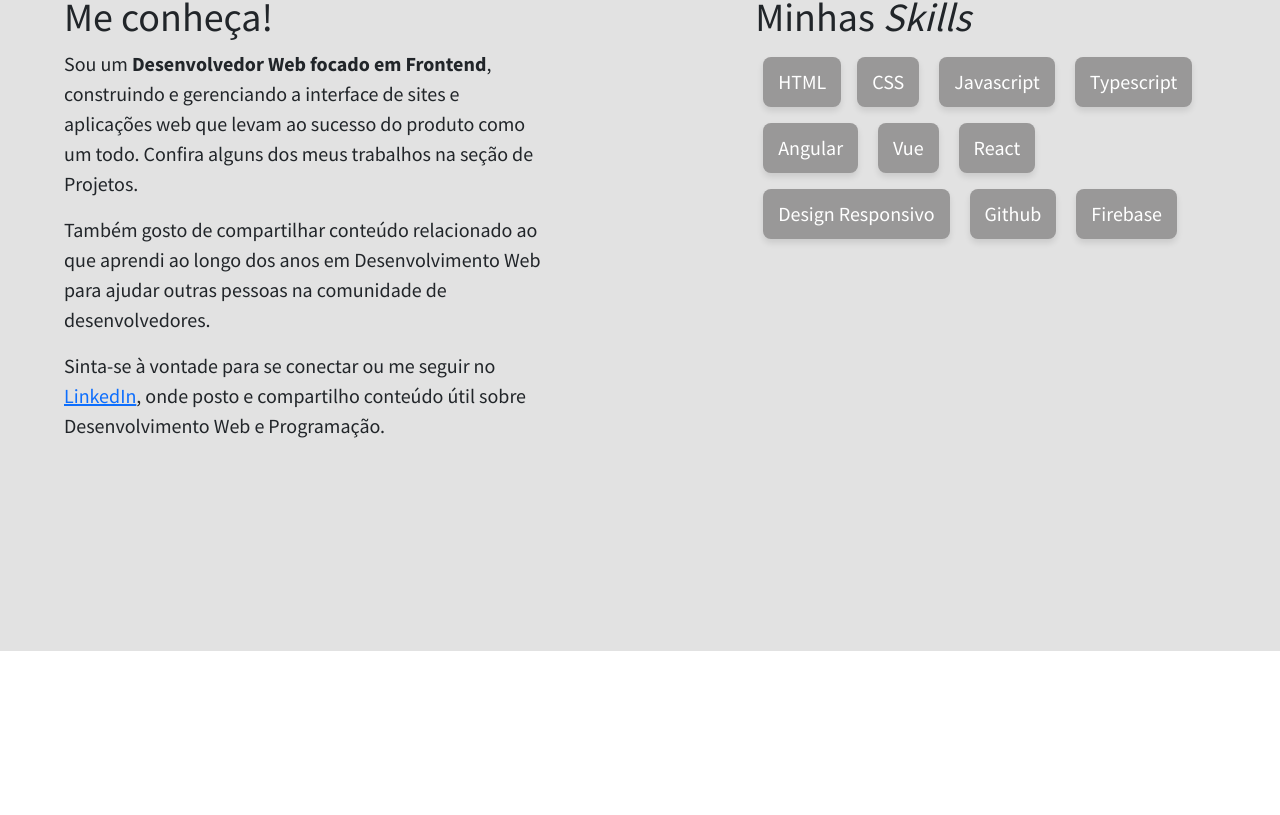
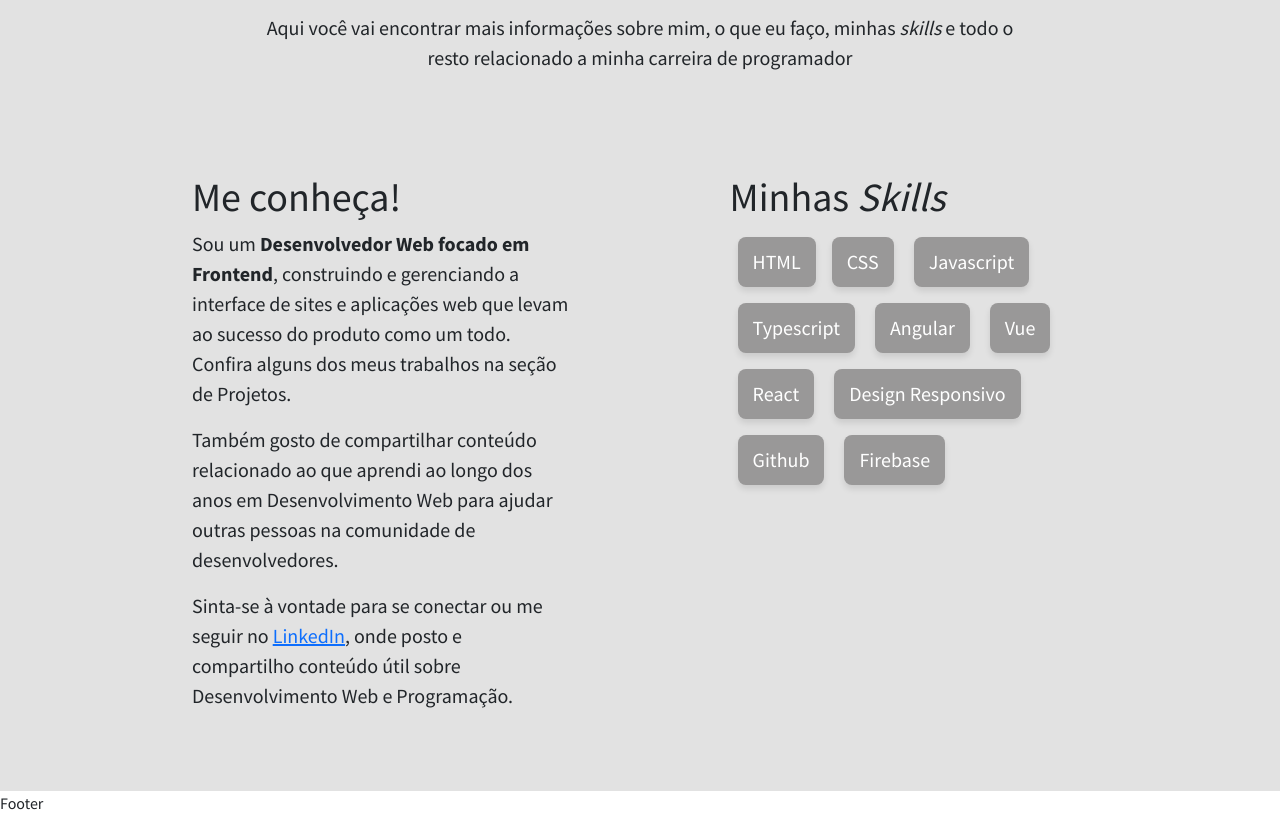
Before and after one commit to brgomesz/Portif-lio, a React (Create React App) app: page / in a window 1280 px wide. Shown: the part 1189-2004 px from the top of the page. Before the commit the page ends 1840 px from the top, so only its background shows below. Built offline with nearby package versions, Linux system fonts and the light colour scheme.

Commit message:
Criação do componente footer

```diff
--- a/src/App.css
+++ b/src/App.css
@@ -33,11 +33,11 @@
 
 .div-home {
   background-image: url("./imagens/hexagono-cinza.png");
-  height: 90vh;
+  height: 900px;
 }
 
 .div-sobre {
-  height: 130vh;
+  height: 1000px;
   background-color: rgb(226, 226, 226);
   display: flex;
 }
@@ -86,7 +86,7 @@
 
 .conteudo-sobre-interno {
   display: flex;
-  width: 90%;
+  width: 70%;
   align-content: start;
 }
 
--- a/src/componentes/Footer.js
+++ b/src/componentes/Footer.js
@@ -0,0 +1,10 @@
+import React from "react";
+import { Link } from "react-router-dom";
+
+function Header() {
+  return (
+  <div>Footer</div>
+)
+}
+
+export default Header;
--- a/src/paginas/Home.js
+++ b/src/paginas/Home.js
@@ -1,6 +1,7 @@
 import React from "react";
 import { Link } from "react-router-dom";
 import Header from "../componentes/Header";
+import Footer from "../componentes/Footer"
 
 function Home() {
   return (
@@ -72,6 +73,7 @@ function Home() {
           </div>
         </div>
       </div>
+      <Footer/>
     </div>
   );
 }
```
